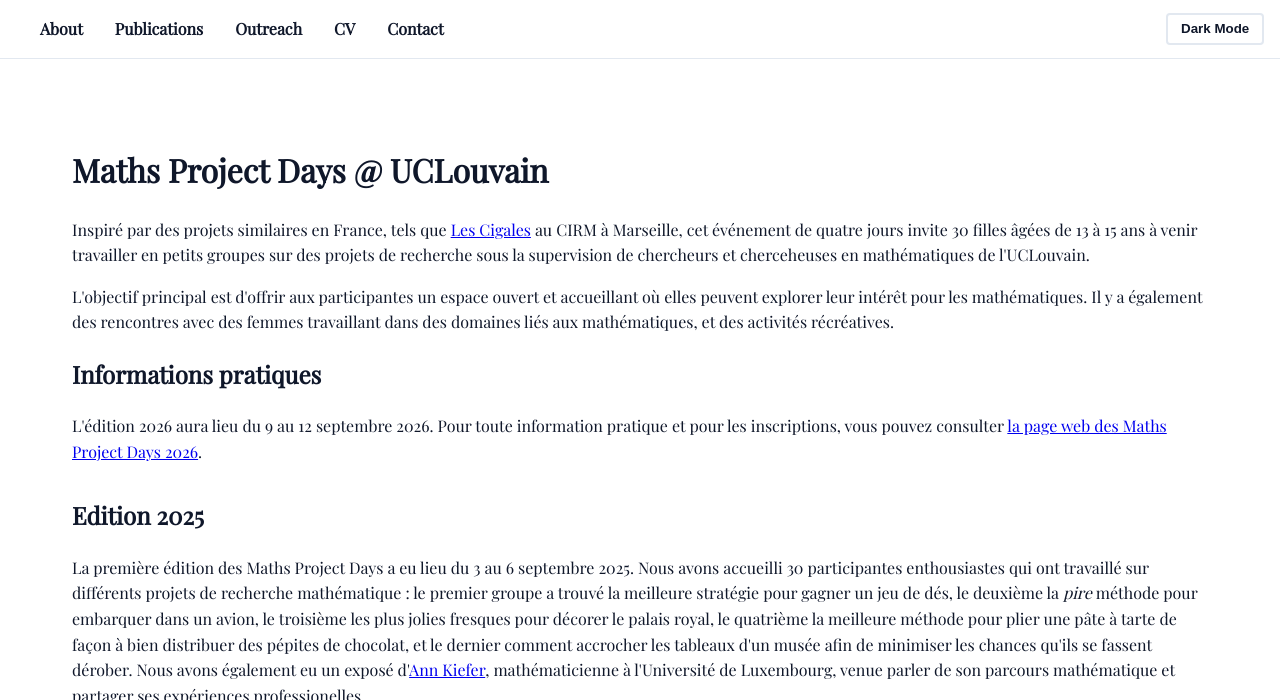
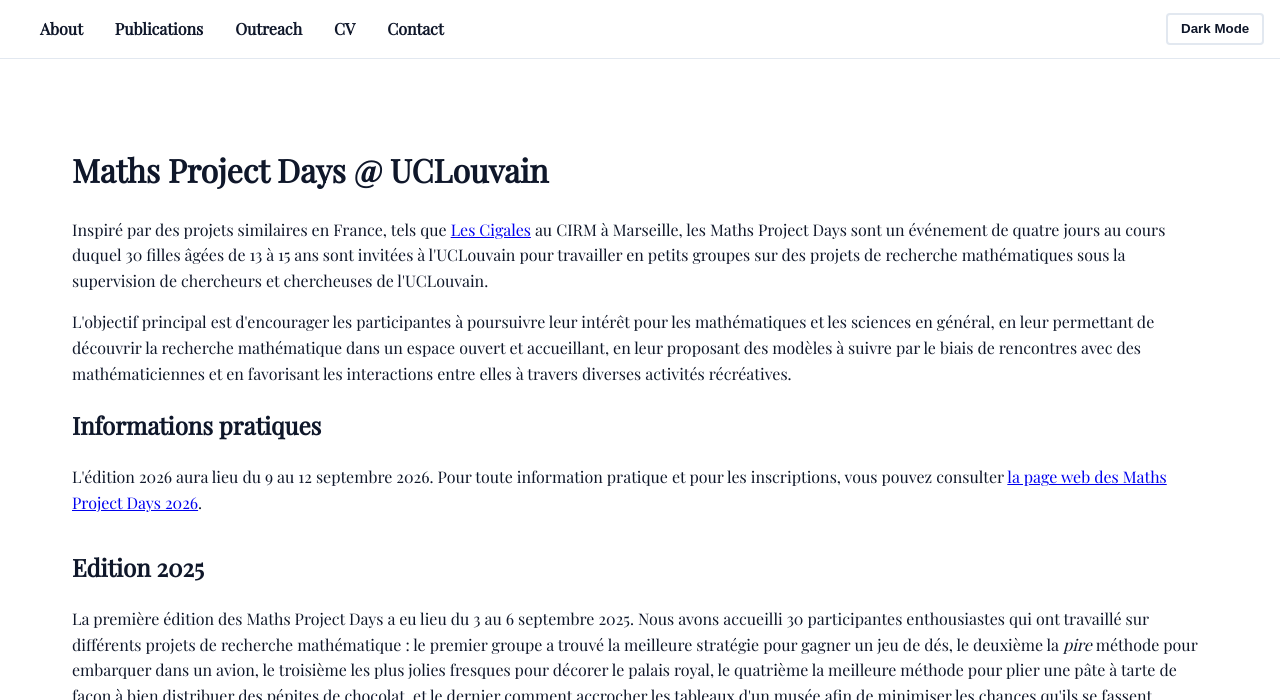
Before and after one commit to robynn-corveleyn/robynn-corveleyn.github.io, a Jekyll site: the page built from mpd/index.md, in a window 1280 px wide and 900 px high, cut to the strip 0-700 px from the top of the window. Built offline with Jekyll 4.4.1, drawn with Linux system fonts in a browser that asks for light colours.

Commit message:
Update index.md

```diff
--- a/mpd/index.md
+++ b/mpd/index.md
@@ -5,10 +5,11 @@
 ---
   <main style="max-width:1400px; margin:auto; padding:2rem">
     <h1>Maths Project Days @ UCLouvain </h1>
-      <p>Inspiré par des projets similaires en France, tels que <a href="https://www.fr-cirm-math.fr/lescigales.html" target="_blank" rel ="noopener">Les Cigales</a> au CIRM à Marseille, cet événement de quatre jours invite 30 filles âgées de 13 à 15 ans à venir travailler en petits groupes sur des projets de recherche sous la supervision de chercheurs et cherceheuses en mathématiques de l'UCLouvain.</p>
+      <p>Inspiré par des projets similaires en France, tels que <a href="https://www.fr-cirm-math.fr/lescigales.html" target="_blank" rel ="noopener">Les Cigales</a> au CIRM à Marseille, les Maths Project Days sont un événement de quatre jours au cours duquel 30 filles âgées de 13 à 15 ans sont invitées à l'UCLouvain pour travailler en petits groupes sur des projets de recherche mathématiques sous la supervision de chercheurs et chercheuses de l'UCLouvain.</p>
 
 <p>
-L'objectif principal est d'offrir aux participantes un espace ouvert et accueillant où elles peuvent explorer leur intérêt pour les mathématiques. Il y a également des rencontres avec des femmes travaillant dans des domaines liés aux mathématiques, et des activités récréatives.
+L'objectif principal est d'encourager les participantes à poursuivre leur intérêt pour les mathématiques et les sciences en général, en leur permettant de découvrir la recherche mathématique dans un espace ouvert et accueillant, en leur proposant des modèles à suivre par le biais de rencontres avec des mathématiciennes et en favorisant les interactions entre elles à travers diverses activités récréatives.
+
 </p>
   <section style="margin-bottom:2rem;">
       <h2>Informations pratiques</h2>
```
